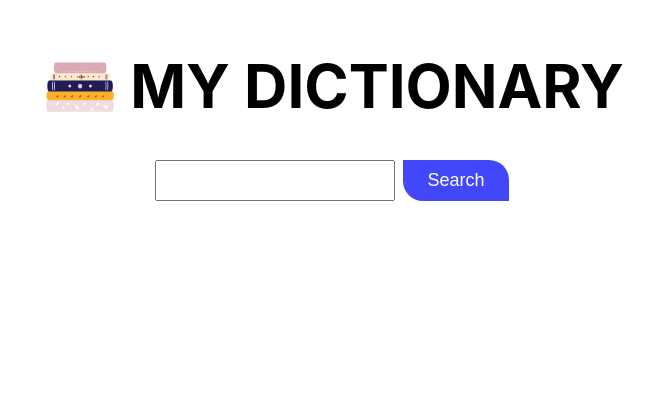
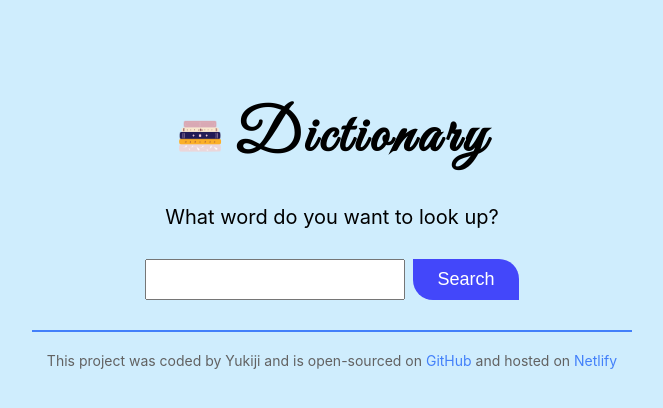
Before and after one commit to yukijina/react-dictionary-project, a React (Create React App) app: page / in a window 1280 px wide. Shown: the top 408 px of the page, without its empty margins (308-971 px from the left). Built offline with nearby package versions, Linux system fonts and the light colour scheme.

Commit message:
imported font family, updated css, added footer

```diff
--- a/public/index.html
+++ b/public/index.html
@@ -9,6 +9,15 @@
       name="description"
       content="Web site created using create-react-app"
     />
+
+    <!-- Google font -->
+    <link rel="preconnect" href="https://fonts.googleapis.com" />
+    <link rel="preconnect" href="https://fonts.gstatic.com" crossorigin />
+    <link
+      href="https://fonts.googleapis.com/css2?family=Great+Vibes&display=swap"
+      rel="stylesheet"
+    />
+
     <!--
       manifest.json provides metadata used when your web app is installed on a
       user's mobile device or desktop. See https://developers.google.com/web/fundamentals/web-app-manifest/
--- a/src/App.css
+++ b/src/App.css
@@ -1,17 +1,60 @@
+.App {
+  background-color: #cfedfd;
+  min-height: 100vh;
+}
+
 .App-header {
   display: flex;
   justify-content: center;
-  margin-top: 5rem;
+  align-items: center;
+  padding-top: 10rem;
 }
 .App-logo {
-  width: 8rem;
-  height: 8rem;
+  width: 5rem;
+  height: 5rem;
   margin-right: 1rem;
 }
 
+.App-main-container {
+  margin-top: 3rem;
+}
+
+.App-title {
+  text-align: center;
+  font-size: 2rem;
+}
+
+.App hr {
+  width: 60rem;
+  margin: 0 auto;
+  border: 0.8px solid #4380fa;
+}
+
+.App-footer {
+  padding-top: 2rem;
+  padding-bottom: 5rem;
+}
+.App-footer-text {
+  text-align: center;
+  font-size: 1.4rem;
+  color: #626262;
+}
+
+.App-footer-link,
+.App-footer-link:visited,
+.App-footer-link:link,
+.App-footer-link:active {
+  text-decoration: none;
+  color: #4380fa;
+}
+.App-footer-link:hover {
+  color: #7c43fa;
+}
+
 h1 {
+  font-family: 'Great Vibes', cursive;
+  letter-spacing: 0.4rem;
   font-size: 6rem;
-  text-transform: uppercase;
 }
 
 h3 {
--- a/src/App.js
+++ b/src/App.js
@@ -7,11 +7,35 @@ function App() {
     <div className='App'>
       <header className='App-header'>
         <img src={logo} alt='dictionary logo' className='App-logo' />
-        <h1>My Dictionary</h1>
+        <h1>Dictionary</h1>
       </header>
-      <main>
+      <main className='App-main-container'>
+        <p className='App-title'>What word do you want to look up?</p>
         <Dictionary />
       </main>
+      <hr />
+      <footer className='App-footer'>
+        <p className='App-footer-text'>
+          This project was coded by Yukiji and is open-sourced on{' '}
+          <a
+            href='https://github.com/yukijina/react-dictionary-project'
+            target='_blank'
+            rel='noopener noreferrer'
+            className='App-footer-link'
+          >
+            GitHub
+          </a>{' '}
+          and hosted on{' '}
+          <a
+            href='https://tourmaline-bunny-react-dictionary.netlify.app/'
+            target='_blank'
+            rel='noopener noreferrer'
+            className='App-footer-link'
+          >
+            Netlify
+          </a>{' '}
+        </p>
+      </footer>
     </div>
   );
 }
--- a/src/Dictionary.css
+++ b/src/Dictionary.css
@@ -13,7 +13,7 @@
 
 .Dictionary-form input[type='search'] {
   padding: 0.8rem;
-  width: 24rem;
+  width: 26rem;
   margin-right: 0.8rem;
 }
 
--- a/src/Results.css
+++ b/src/Results.css
@@ -1,6 +1,10 @@
 .Results {
-  max-width: 60rem;
+  max-width: 80rem;
   margin: 5rem auto;
+  background-color: #fafafa;
+  padding: 5rem;
+  border-radius: 1.8rem;
+  box-shadow: 1px 8px 15px rgba(0, 0, 0, 0.1);
 }
 
 .Results-heading--2 {
```
Also changed, not shown: src/logo.png.
